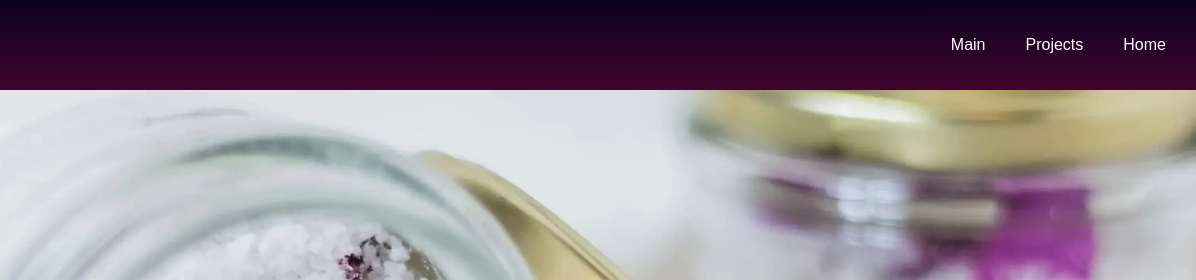
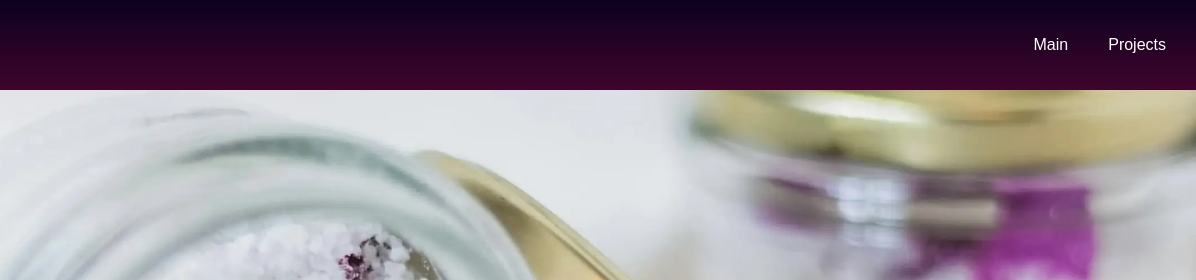
Before and after one commit to JaqiKal/code-tinkering, a website: page projects/parallax-project/index-parallax.html in a window 1280 px wide. Shown: the top 280 px of the page, 84-1280 px from the left. Drawn offline with Linux system fonts and the light colour scheme.

Commit message:
feat: Remove home link

```diff
--- a/projects/parallax-project/index-parallax.html
+++ b/projects/parallax-project/index-parallax.html
@@ -33,7 +33,6 @@
       <ul class="nav-links hidden">
         <li><a href="/index.html">Main</a></li>
         <li><a href="../../projects/projects-hub.html">Projects</a></li>
-        <li><a href="../../projects/parallax-project/index-parallax.html">Home</a></li>
       </ul>
     </nav>
 
```
